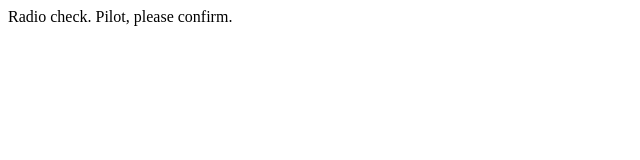
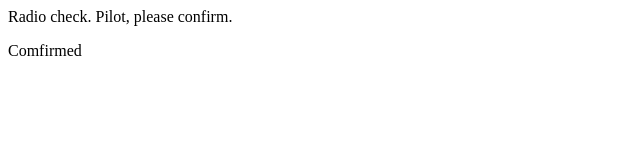
Before and after one commit to punkerdood/MajorTom, a plain HTML site: page index.html in a window 1280 px wide. Shown: the full height of the page, 0-640 px from the left. Drawn offline with Linux system fonts and the light colour scheme.

Commit message:
second time

```diff
--- a/index.html
+++ b/index.html
@@ -1,5 +1,6 @@
 <html>
 <body>
    <p>Radio check. Pilot, please confirm.</p>
+   <p>Comfirmed</p>
 </body>
 </html>
```
